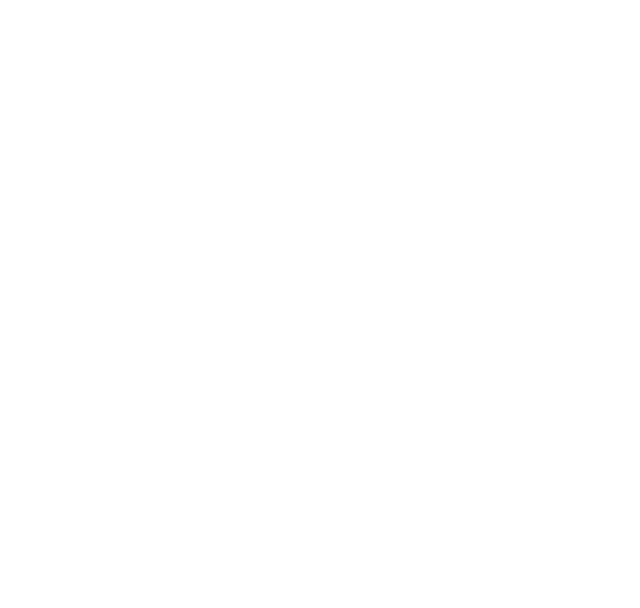
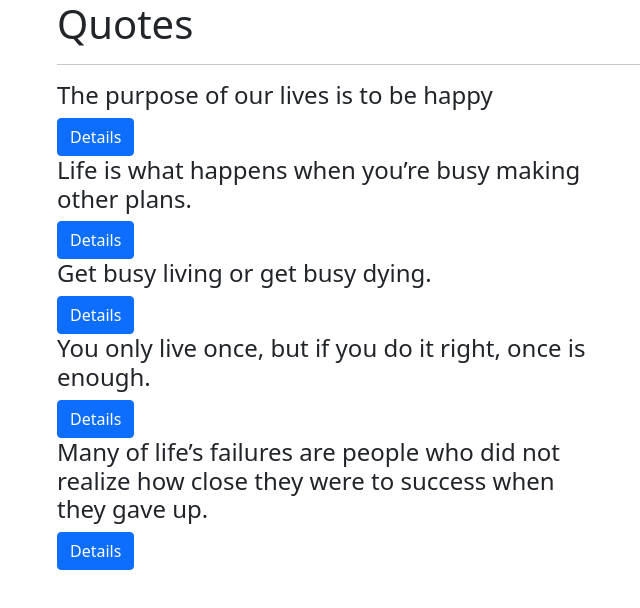
Before and after one commit to Ahmed-moringa/Quotes, an Angular app: page / in a window 1280 px wide. Shown: the top 608 px of the page, without its empty margins (25-665 px from the left). Built offline with nearby package versions, Linux system fonts and the light colour scheme.

Commit message:
fixed error in html document format

```diff
--- a/src/app/quote-detail/quote-detail.component.html
+++ b/src/app/quote-detail/quote-detail.component.html
@@ -1,3 +1,3 @@
 <p>{{quote.author}}</p>
 <p>Last seen  {{quote.completeDate|dateCount}} days</p>
-<button (click)= 'quoteDelete(true)'>Delete Quote</button>
+<button (click)= 'quoteDelete(true)' class="btn btn-outline-danger">Delete Quote</button>
--- a/src/app/quote/quote.component.html
+++ b/src/app/quote/quote.component.html
@@ -3,11 +3,10 @@
     <hr>
     <div class="row">
         <div class="col-md-6">
-            <div *ngFor='let quote of quotes; let i = index'></div>
-        </div>
+            <div *ngFor='let quote of quotes; let i = index'>
                 <div>
                     <h4>{{quote.name}}</h4>
-            <button (click)='toggleDetails(i)'>Details</button>
+                    <button (click)='toggleDetails(i)' class="btn btn-primary">Details</button>
                 </div>
                 <div *ngIf='quote.showDescription'>
                     <app-quote-detail [quote]='quote' (isComplete) = 'deleteQuote($event,i)'></app-quote-detail>
@@ -15,3 +14,4 @@
             </div>
         </div>
     </div>
+</div>
```
Lines whose indentation alone changed are shown as unchanged.
